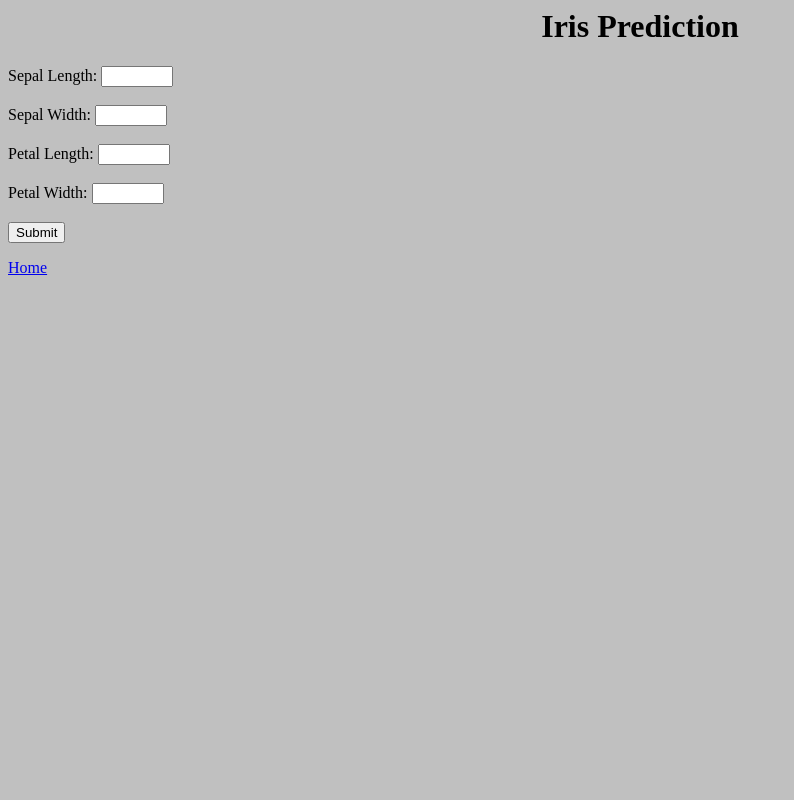
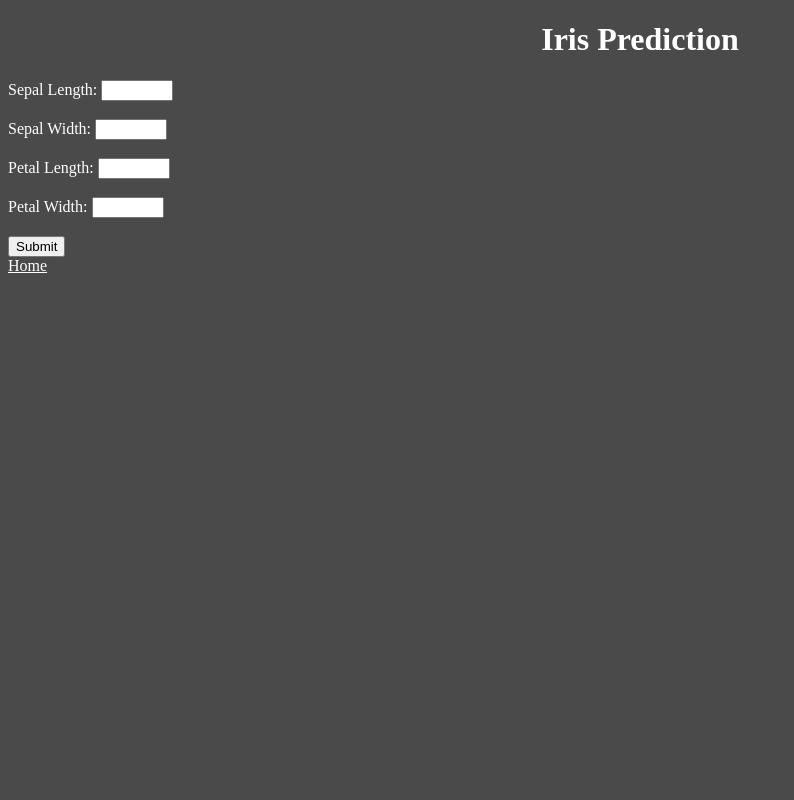
Before and after one commit to itsanishsingh/task-django-app, a Django app: page /models/iris/ in a window 1280 px wide. Shown: the whole page, without its empty margins (0-794 px from the left). Run offline with Django 5.2, Linux system fonts and the light colour scheme; parts of the project's set-up code (start-up, migrations or seed data) failed here and were passed over.

Commit message:
Better CSS(According to me)

```diff
--- a/home/urls.py
+++ b/home/urls.py
@@ -1,4 +1,4 @@
-from django.urls import path
+from django.urls import path, include
 from . import views
 
 
--- a/ml_models/static/ml_models/style.css
+++ b/ml_models/static/ml_models/style.css
@@ -1,12 +1,16 @@
 body {
-    background-color: silver;
+    background-color: #4a4a4a;
 }
 
 #heading {
     text-align: center;
-    color: black;
+    color: white;
 }
 
-#body {
-    color: black;
+#main-body {
+    color: white;
 }
+
+#main-body a {
+    color: white;
+}
--- a/ml_models/templates/iris.html
+++ b/ml_models/templates/iris.html
@@ -1,5 +1,6 @@
 {% load static %}
 
+<!DOCTYPE html>
 <html lang="en">
 
 <head>
@@ -10,7 +11,10 @@
 </head>
 
 <body>
+    <div id="heading">
         <h1 id="heading">Iris Prediction</h1>
+    </div>
+    <div id="main-body">
         <form method="post">
             {% csrf_token %}
             <label for="seplen">Sepal Length:</label>
@@ -27,6 +31,7 @@
         <p>{{output}}</p>
         {% endif %}
         <a href="/">Home</a>
+    </div>
 </body>
 
 </html>
--- a/ml_models/templates/score.html
+++ b/ml_models/templates/score.html
@@ -1,5 +1,6 @@
 {% load static %}
 
+<!DOCTYPE html>
 <html lang="en">
 
 <head>
@@ -10,7 +11,10 @@
 </head>
 
 <body>
+    <div id="heading">
         <h1 id="heading">Score Prediction</h1>
+    </div>
+    <div id="main-body">
         <form method="post">
             {% csrf_token %}
             <label for="hours">Hours studied:</label>
@@ -23,6 +27,7 @@
         <p>{{output}}</p>
         {% endif %}
         <a href="/">Home</a>
+    </div>
 </body>
 
 </html>
```
Also changed, not shown: home/static/home/style.css (+8 -4 lines), home/templates/hello.html (+5 -2 lines). Lines whose indentation alone changed are shown as unchanged.
